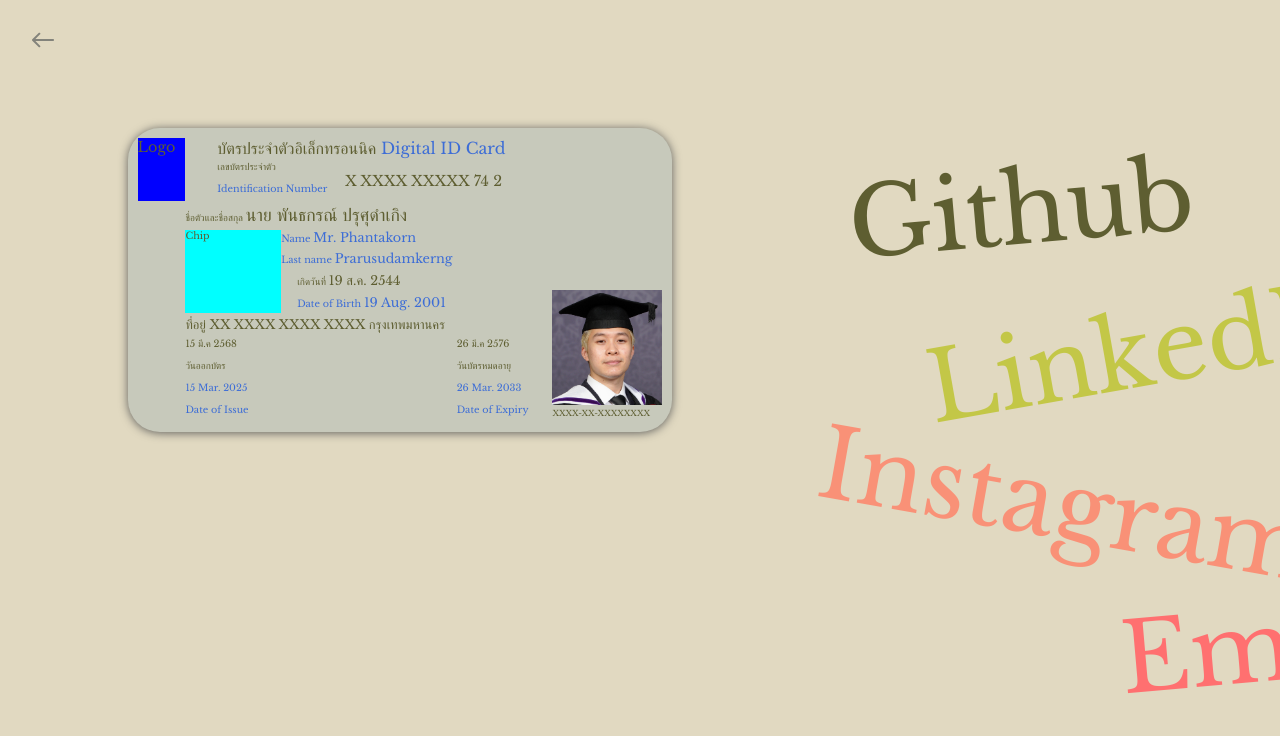
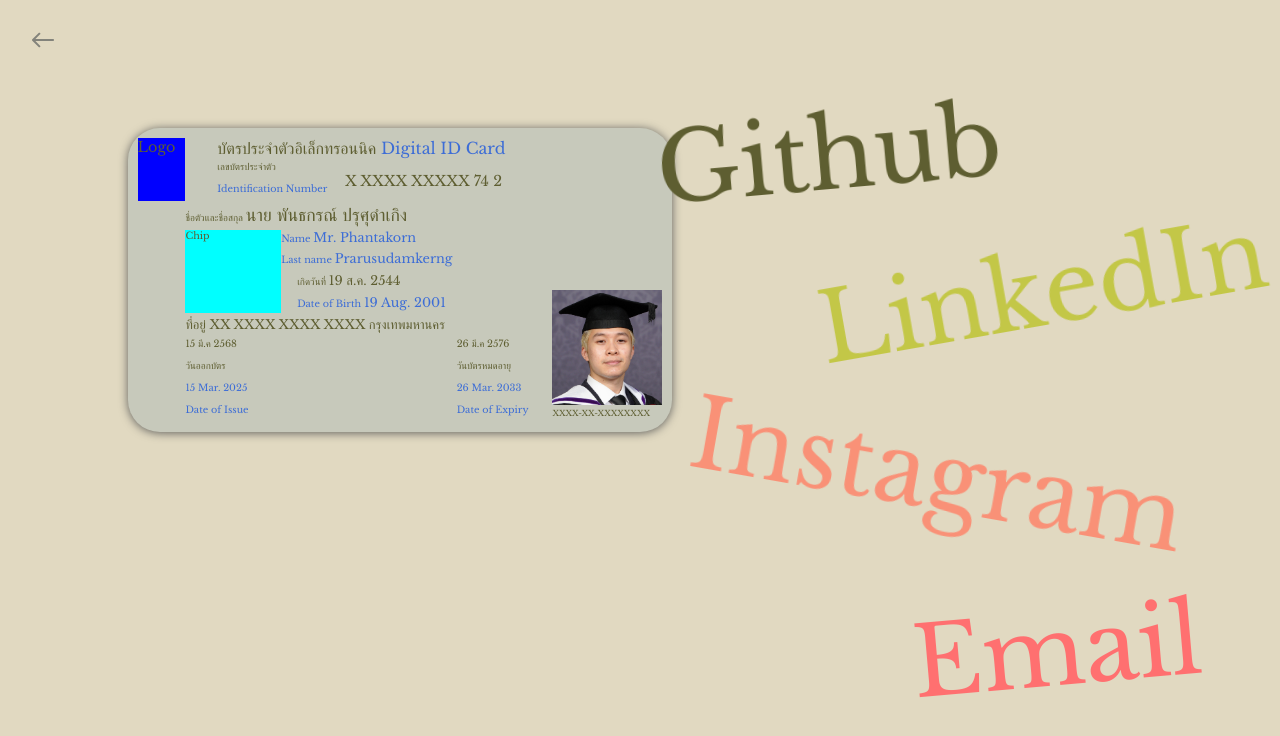
Before and after one commit to phantomcorn/site, a Next.js app: page /about in a window 1280 px wide. Shown: the top 736 px of the page. Built offline with nearby package versions, Linux system fonts and the light colour scheme.

Commit message:
Remove extra hover hitbox

```diff
--- a/src/app/about/page.module.css
+++ b/src/app/about/page.module.css
@@ -20,9 +20,6 @@
 .media-container {
     height: 100%;
     width: 100%;
-    display: flex;
-    flex-direction: column;
-    justify-content: space-between;
     font-size: 6rem;
     padding: 8rem;
     padding-left: 0;
--- a/src/components/DisperseText/DisperseText.js
+++ b/src/components/DisperseText/DisperseText.js
@@ -12,7 +12,14 @@
     const getChars = (text) => {
         let chars = []
         text.split("").forEach((char, i) => {
-            chars.push(<motion.span custom={i} variants={disperse} animate={isAnimated? "open" : "closed"} key={char + i}>{char}</motion.span>)
+            chars.push(<motion.span
+                            className="unselect"
+                            custom={i}
+                            variants={disperse}
+                            animate={isAnimated? "open" : "closed"}
+                            key={char + i}>
+                                {char}
+                    </motion.span>)
         })
         return chars
     }
--- a/src/components/DisperseText/DisperseText.module.css
+++ b/src/components/DisperseText/DisperseText.module.css
@@ -2,7 +2,8 @@
     cursor: pointer;
     display: inline-flex;
     padding: 1rem;
-    border-radius: 2rem ;
+    border-radius: 2rem;
+    position: absolute;
 }
 
 .media:hover{
@@ -12,7 +13,9 @@
 .variant1 {
     color: var(--secondary-one);
     /* background: var(--secondary-one); */
-    transform: rotate(-5deg)
+    transform: rotate(-5deg);
+    top: 10vh;
+    left: 50vw;
 }
 
 .variant2 {
@@ -20,12 +23,16 @@
     /* background: var(--secondary-one-two); */
     justify-content: flex-end;
     transform: translateX(2rem) rotate(-10deg);
+    top: 27vh;
+    left: 60vw;
 }
 
 .variant3 {
     color: var(--secondary-one-three);
     /* background: var(--secondary-one-three); */
     transform: translateX(-2rem) rotate(10deg);
+    top: 50vh;
+    left: 55vw;
 }
 
 .variant4 {
@@ -33,4 +40,6 @@
     /* background: var(--secondary-one-four); */
     justify-content: flex-end;
     transform: translateX(4rem) rotate(-5deg);
+    top: 72vh;
+    left: 65vw;
 }
```
Also changed, not shown: src/app/about/page.js (indentation only).
